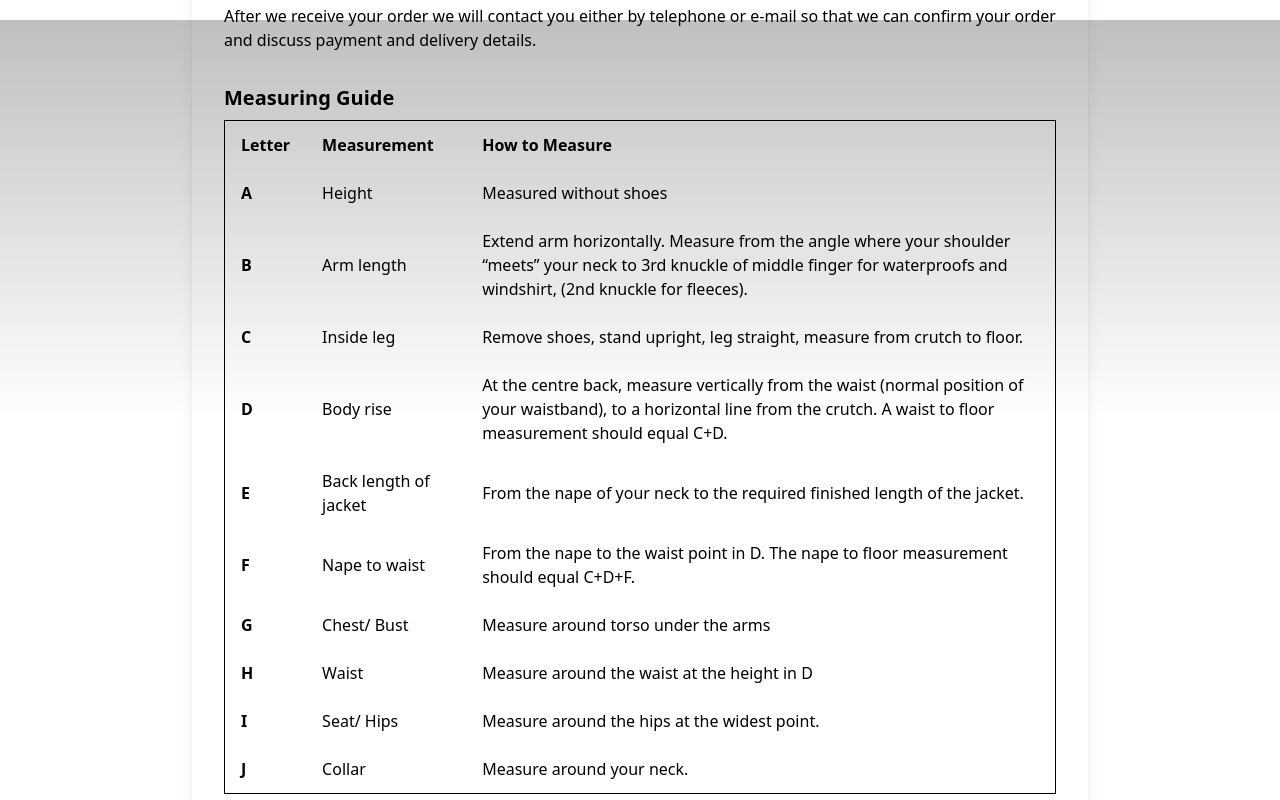
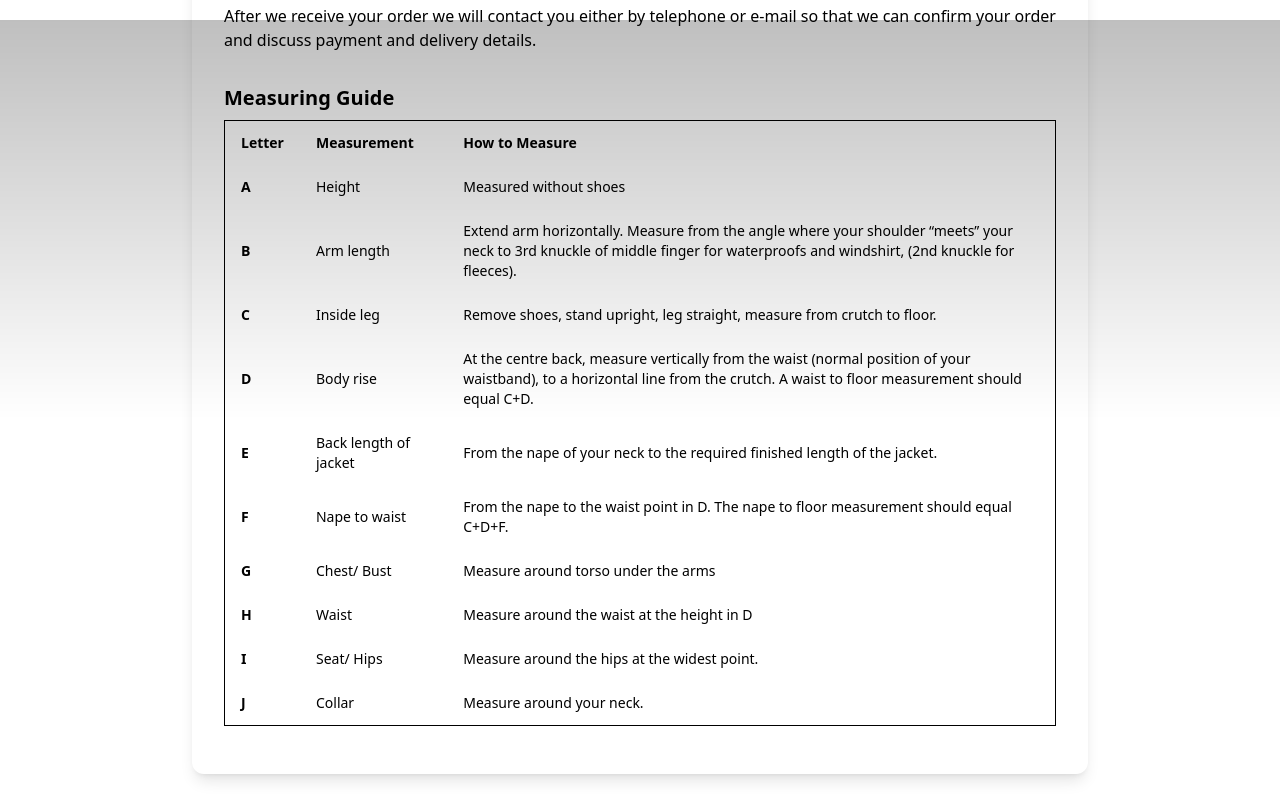
Before and after one commit to lpscrim/cioch, a Next.js app: page /order/about in a window 1280 px wide. Shown: the part 780-1580 px from the top of the page. Built offline with nearby package versions, Linux system fonts and the light colour scheme; a web font is replaced by a local one.

Commit message:
Refactor OrderPage and globals.css: update table styles for improved layout and readability

```diff
--- a/app/order/about/page.tsx
+++ b/app/order/about/page.tsx
@@ -12,7 +12,7 @@ export default function OrderPage() {
           alt="How to take measurements"
           width={312}
           height={218}
-          className="rounded-md border border-textself-start"
+          className="rounded-md border border-text self-center"
         />
         <p className="text-base">
           Please complete the order form as fully as possible, ensuring that you give a contact phone number or e-mail address.
@@ -43,12 +43,12 @@ export default function OrderPage() {
 
       <h2 className="text-xl font-semibold mt-8 mb-2">Measuring Guide</h2>
       <div className="overflow-x-auto">
-        <table className="min-w-full border border-texttext-sm mb-4">
+        <table id="order" className="min-w-full border border-text text-sm mb-4">
           <thead>
-            <tr className="bg-text">
-              <th className="px-3 py-2 border-b border-texttext-left">Letter</th>
-              <th className="px-3 py-2 border-b border-texttext-left">Measurement</th>
-              <th className="px-3 py-2 border-b border-texttext-left">How to Measure</th>
+            <tr className="bg-foreground">
+              <th className="px-3 py-2 border-b border-text text-left">Letter</th>
+              <th className="px-3 py-2 border-b border-text text-left">Measurement</th>
+              <th className="px-3 py-2 border-b border-text text-left">How to Measure</th>
             </tr>
           </thead>
           <tbody>
@@ -65,7 +65,7 @@ export default function OrderPage() {
               ["J", "Collar", "Measure around your neck."],
             ].map(([letter, name, desc]) => (
               <tr key={letter}>
-                <td className="px-3 py-2 border-b border-text font-semibold">{letter}</td>
+                <td className="px-3 py-2 border- border-text font-semibold">{letter}</td>
                 <td className="px-3 py-2 border-b border-text">{name}</td>
                 <td className="px-3 py-2 border-b border-text">{desc}</td>
               </tr>
--- a/styles/globals.css
+++ b/styles/globals.css
@@ -264,6 +264,15 @@ table .even-row {
     background: var(--color-background);
   }
 
+  #order tr {
+    background: var(--color-foreground);
+  }
+
+  #order td {
+    padding-left: 5%;
+
+  }
+
   table td {
     border: none;
     position: relative;
```
